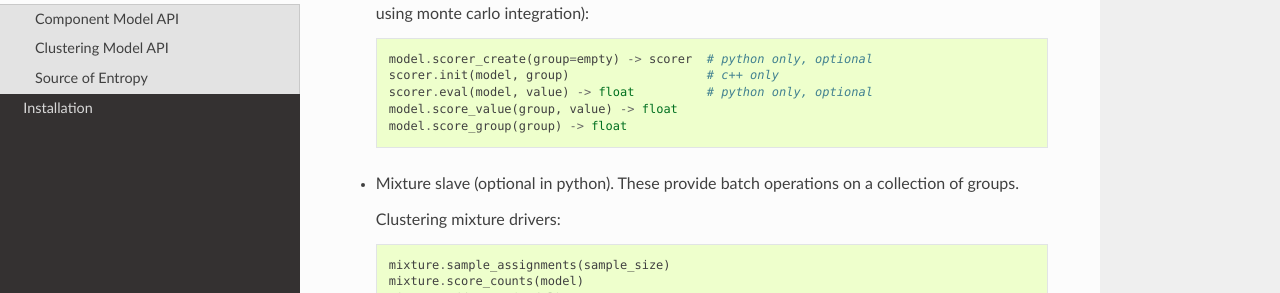
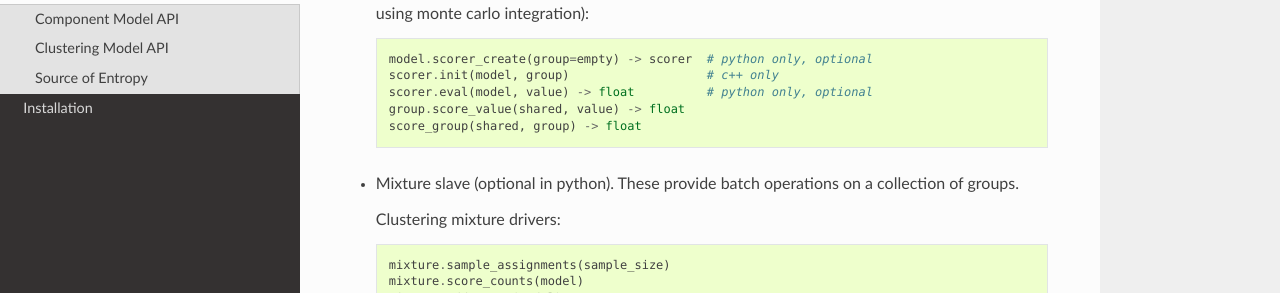
Before and after one commit to forcedotcom/distributions, a Sphinx documentation site: the page built from doc/overview.rst, in a window 1280 px wide and 900 px high, scrolled down 1496 px. Shown: the part 158-451 px from the top of the window. Built offline with Sphinx 7.4.7 and the Read the Docs theme 2.0.0, drawn with Linux system fonts in a browser that asks for light colours.

Commit message:
Update documentation

```diff
--- a/doc/overview.rst
+++ b/doc/overview.rst
@@ -88,8 +88,8 @@ Each component model API consist of:
         model.scorer_create(group=empty) -> scorer  # python only, optional
         scorer.init(model, group)                   # c++ only
         scorer.eval(model, value) -> float          # python only, optional
-        model.score_value(group, value) -> float
-        model.score_group(group) -> float
+        group.score_value(shared, value) -> float
+        score_group(shared, group) -> float
 
 *   Mixture slave (optional in python).
     These provide batch operations on a collection of groups.
```
